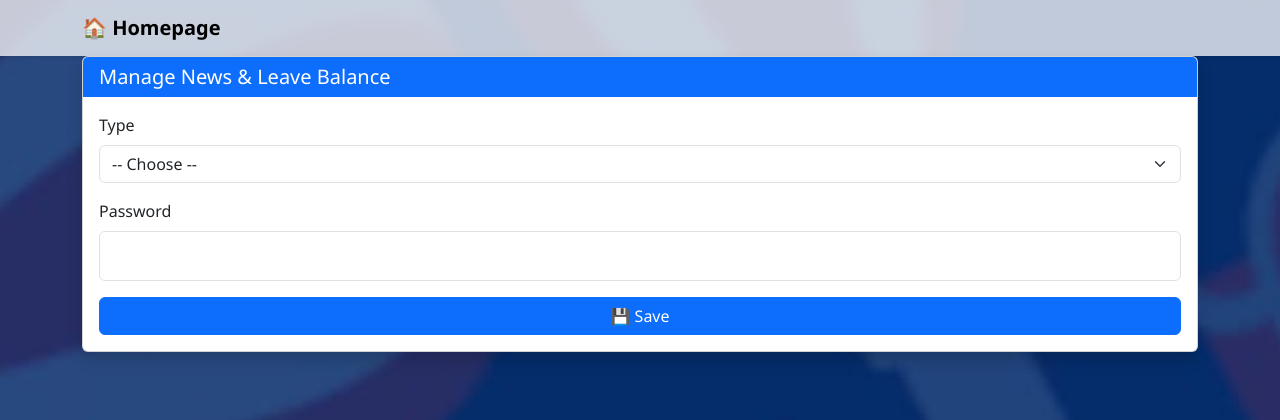
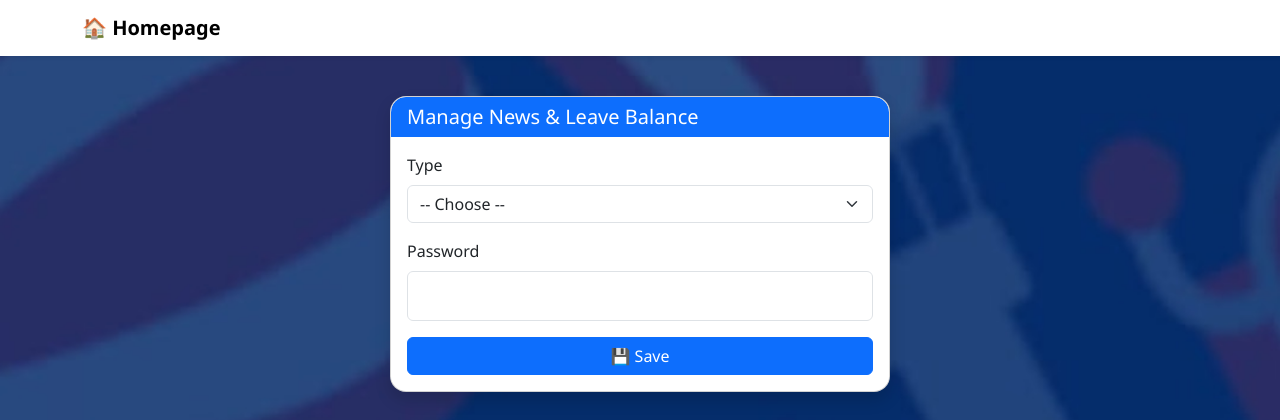
Before and after one commit to MuhammadMuhidin/icanreadcinere-absensi, a Flask app: page /upload in a window 1280 px wide. Shown: the top 420 px of the page. Run offline with Flask 3, Linux system fonts and the light colour scheme; the visitor is signed in with stand-in values (Sample User, id 1); parts of the project's set-up code (start-up, migrations or seed data) failed here and were passed over.

Commit message:
Update upload.css

```diff
--- a/static/css/upload.css
+++ b/static/css/upload.css
@@ -7,11 +7,6 @@
       background-attachment: fixed;
       transition: background-color 0.3s, color 0.3s;
     }
-
-    .navbar {
-     background-color: rgba(255, 255, 255, 0.75) !important;
-     backdrop-filter: blur(6px);
-    };
 
     .upload-card {
       max-width: 500px;
@@ -149,10 +144,6 @@
       color: #ffffff;
     }
 
-    .dark-mode .navbar {
-     background-color: rgba(20, 20, 20, 0.75) !important;
-    }
-
     .background-overlay {
       position: fixed;
       top: 0;
```
